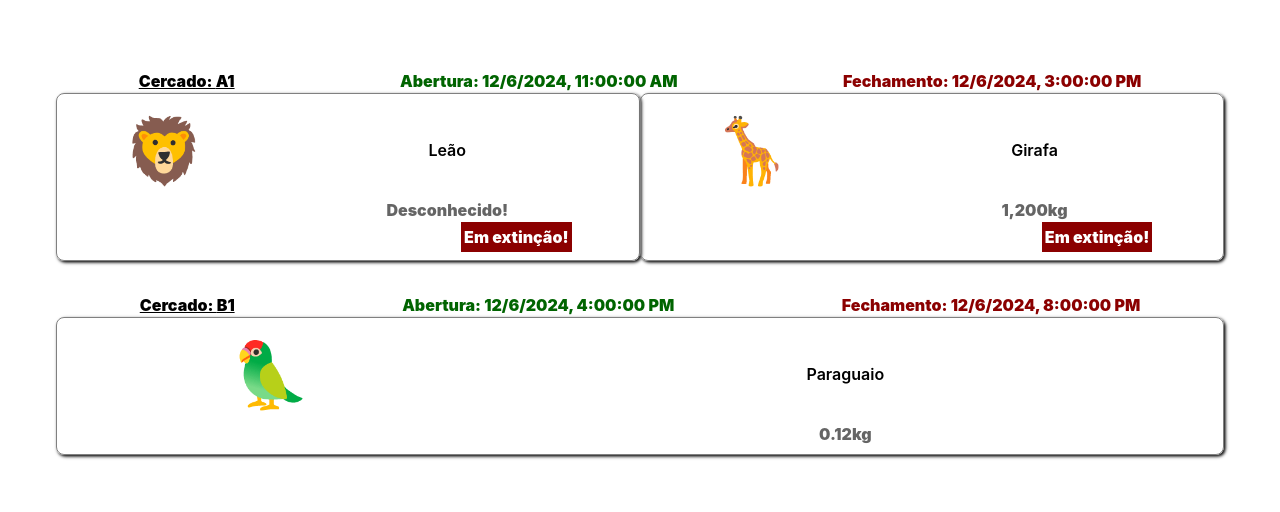
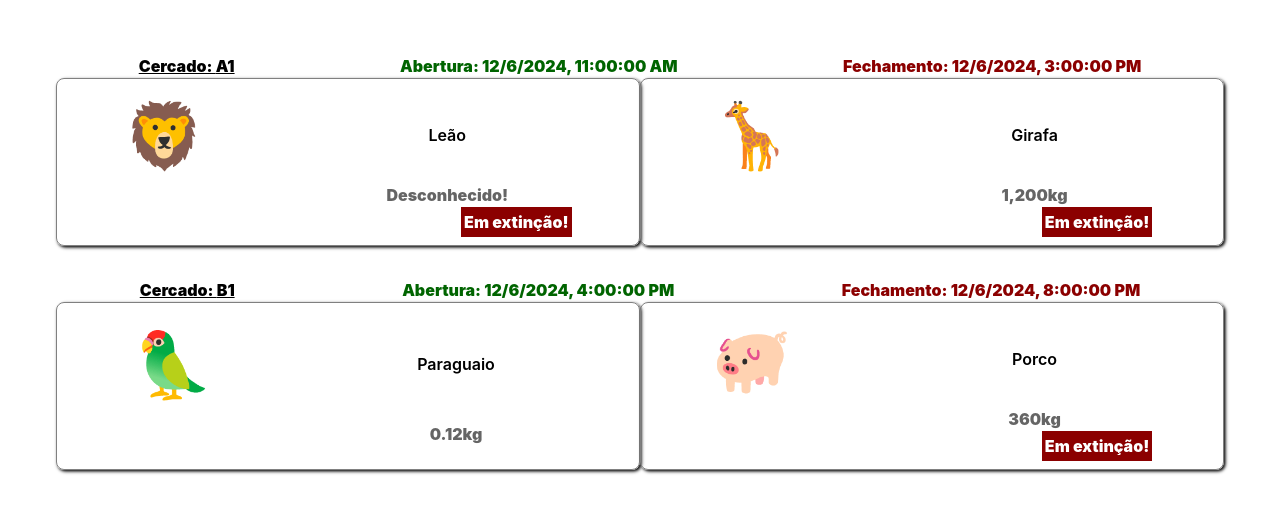
Before and after one commit to ufjf-dcc207/ufjf-dcc207-2024-3-a-atv03-BrenoRMachado, a React (Vite) app: page / in a window 1280 px wide. Shown: the part 138-650 px from the top of the page. Built offline with nearby package versions, Linux system fonts and the light colour scheme.

Commit message:
extrai componnetes

```diff
--- a/src/App.tsx
+++ b/src/App.tsx
@@ -1,8 +1,18 @@
 import "./App.css";
 import Animal from "./Animal";
 import Exibicao from "./Exibicao";
+import { ReactNode } from "react";
 
 function App() {
+  const exA1: ReactNode[] = [
+    <Animal icone="🦁" nome="Leão" peso={-1} extincao />,
+    <Animal icone="🦒" nome="Girafa" peso={1200} extincao />,
+  ];
+  const exB2: ReactNode[] = [
+    <Animal icone="🦜" nome="Paraguaio" peso={0.12} />,
+    <Animal icone="🐖" nome = "Porco" peso={360} extincao />,
+
+  ];
   return (
     <div className="app">
       <Exibicao
@@ -10,8 +20,7 @@ function App() {
         fechamento={new Date("2024-12-06T12:00-03:00")}
         cercado="A1"
       >
-        <Animal icone="🦁" nome="Leão" peso={-1} extincao />
-        <Animal icone="🦒" nome="Girafa" peso={1200} extincao />
+        {exA1}
       </Exibicao>
 
       <Exibicao
@@ -19,7 +28,7 @@ function App() {
         fechamento={new Date("2024-12-06T17:00-03:00")}
         cercado="B1"
       >
-        <Animal icone="🦜" nome="Paraguaio" peso={0.12} />
+        {exB2}
       </Exibicao>
     </div>
   );
```
